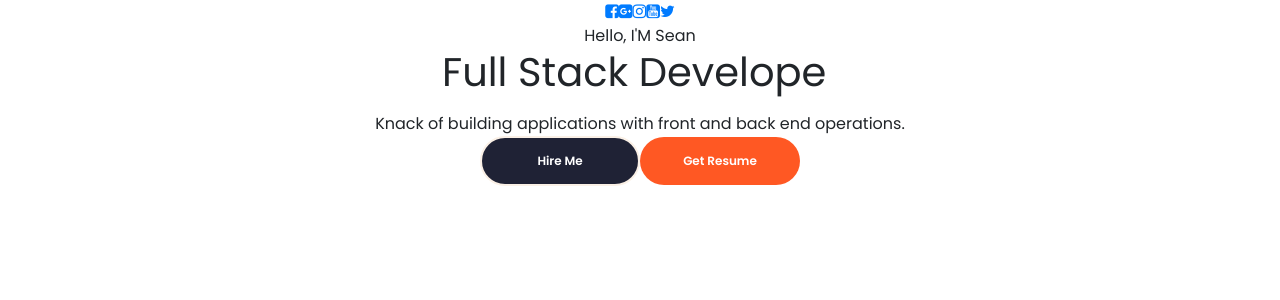
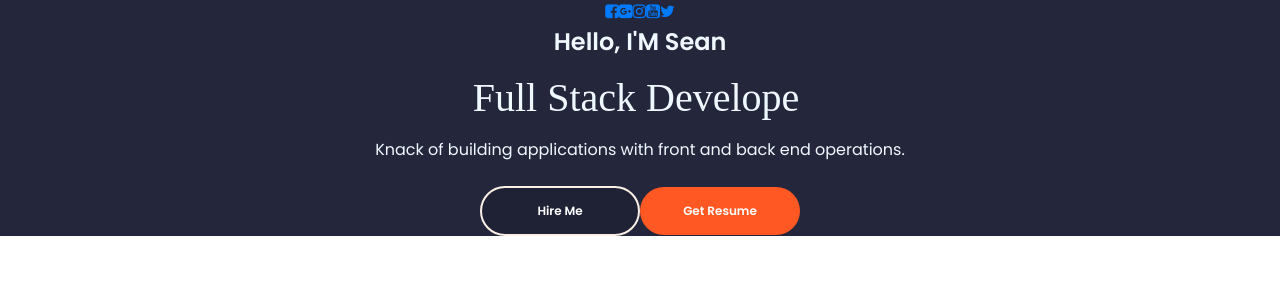
Before and after one commit to seannbannon/myportfolio, a React (Create React App) app in the folder portfolio/: page / in a window 1280 px wide. Shown: the top 300 px of the page. Built offline with nearby package versions, Linux system fonts and the light colour scheme; a web font is replaced by a local one.

Commit message:
making awesome css changes

```diff
--- a/portfolio/src/App.css
+++ b/portfolio/src/App.css
@@ -1,38 +1,20 @@
-.App {
-  text-align: center;
+:root{
+  --light-blue : #04C3FF;
+  --light-blue-shadow:  rgb(69 211 255 / 27%);
+  --sea-green: #0ABEAD;
+  --sea-green-dark: #0CBFAE;
+  --sea-green-extra-dark: #09BEAD;
+  --sea-green-shadow: rgba(11, 190, 173,0.4);
+  --header-hamburger-background : rgba(11, 190, 173,0.8);
+  --orange: #F57F17;
+  --dark-orange: #FF5823;
+  --orange-shadow: rgba(245, 127, 23,0.2);
+  --white: #ffffff;
+  --black: #333333;
+  --disabled-btn: #09bead7a;
+  --error-message:  #e44f4fd1;
+  --toast-error: #e44f4ffa;
+  --toast-shadow:  #9c9c9ce3;
+  --toast-success: #0CBFAE;
+  --loader-color: #0CBFAE
 }
-
-.App-logo {
-  height: 40vmin;
-  pointer-events: none;
-}
-
-@media (prefers-reduced-motion: no-preference) {
-  .App-logo {
-    animation: App-logo-spin infinite 20s linear;
-  }
-}
-
-.App-header {
-  background-color: #282c34;
-  min-height: 100vh;
-  display: flex;
-  flex-direction: column;
-  align-items: center;
-  justify-content: center;
-  font-size: calc(10px + 2vmin);
-  color: white;
-}
-
-.App-link {
-  color: #61dafb;
-}
-
-@keyframes App-logo-spin {
-  from {
-    transform: rotate(0deg);
-  }
-  to {
-    transform: rotate(360deg);
-  }
-}
--- a/portfolio/src/PortfolioContainer/Home/Profile.css
+++ b/portfolio/src/PortfolioContainer/Home/Profile.css
@@ -0,0 +1,30 @@
+.profile-container{
+    display: flex;
+    align-items: center;
+    text-align: center;
+    justify-content: center;
+    height: 10%;
+    min-height: fit-content;
+    background-image: url('../../assets/Home/bg.jpg');
+}
+
+.profile-parent{
+    display: flex;
+    align-items: center;
+    color: aliceblue;
+}
+
+.profile-details-name{
+    font-size: 24px;
+    font-family: "Poppins SemiBold";
+}
+.profile-details-role{
+    display: flex;
+    flex-direction: column;
+    margin: 14px 0 24px 0;
+}
+
+.profile-details-role h1{
+    font-size: 40px;
+    font-family: cursive;
+}
--- a/portfolio/src/PortfolioContainer/Home/Profile.js
+++ b/portfolio/src/PortfolioContainer/Home/Profile.js
@@ -1,5 +1,6 @@
 import React from 'react';
 import Typical from 'react-typical';
+import './Profile.css';
 
 export default function Profile() {
   return (
@@ -44,7 +45,7 @@ export default function Profile() {
                                1000,
                                "Full Stack Developer 💻",
                                1000,
-                               "MERN Stack Dev",
+                               "MERN Stack Dev 📚",
                                1000,
                                "Cross Platform Dev ✯",
                                1000,
```
